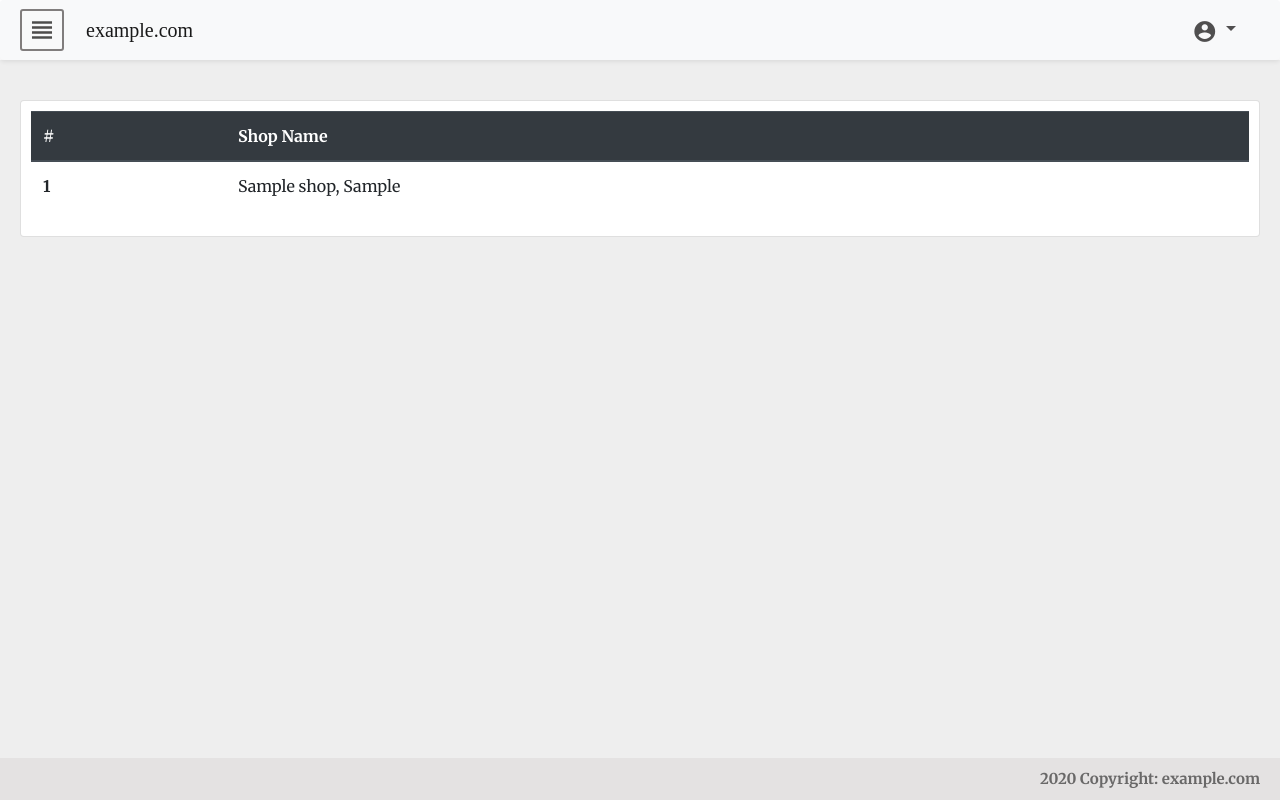
After one commit to github-ravish/point-of-sale, a Django app: page /order/home/ in a window 1280 px wide. The commit adds this page. Run offline with Django 3.2, Linux system fonts and the light colour scheme; a user stored in the database is signed in; tables that the repository leaves empty hold one stand-in row (values such as "Sample post"); parts of the project's set-up code (start-up, migrations or seed data) failed here and were passed over; some libraries are stand-ins or nearby versions.

Commit message:
added order home

```diff
--- /dev/null
+++ b/app/order/templates/order/home.html
@@ -0,0 +1,33 @@
+{% extends 'app_base.html' %}
+{% load static %}
+
+{% block style %}
+<link rel="stylesheet" href="{% static 'shop/css/list.css' %}">
+{% endblock style %}
+
+{% block content %}
+<div class="content" id="container-fluid">
+	<div class="card app__shop-list">
+		<table class="table table-hover">
+			<thead class="thead-dark">
+				<tr>
+					<th scope="col">#</th>
+					<th scope="col">Shop Name</th>
+				</tr>
+			</thead>
+			<tbody>
+				{% for shop in shop_list %}
+				<tr class="app__shop-list-row" data-url="{% url 'order:list' shop_slug=shop.slug %}">
+					<th scope="row">{{ forloop.counter }}</th>
+					<td>{{ shop.name }}, {{ shop.area }}</td>
+				</tr>
+				{% endfor %}
+			</tbody>
+		</table>
+	</div>
+</div>
+{% endblock content %}
+
+{% block script %}
+<script src="{% static 'shop/scripts/list.js' %}"></script>
+{% endblock script %}
--- a/app/order/urls.py
+++ b/app/order/urls.py
@@ -4,11 +4,15 @@ from .views import (
     OrderCreateView,
     OrderListView
 )
+from shop.views import (
+    ShopListView
+)
 
 
 app_name = 'order'
 
 urlpatterns = [
+    path('home/', ShopListView.as_view(template_name='order/home.html'), name='home'),
     path('create/<slug:shop_slug>/', OrderCreateView.as_view(), name='create'),
     path('list/<slug:shop_slug>/', OrderListView.as_view(), name='list'),
 ]
--- a/app/templates/navbars/app_base_shop_owner_navbar_left.html
+++ b/app/templates/navbars/app_base_shop_owner_navbar_left.html
@@ -19,6 +19,14 @@
 				Inventory
 			</a>
 		</li>
+		<li class="app__navbar-left-item">
+			<a class="app__navbar-left-link" href="{% url 'order:home' %}">
+				<span class="app__left-nav-button-icon material-icons material-icons-outlined">
+					shopping_cart
+				</span>
+				Orders
+			</a>
+		</li>
 	</ul>
 </div>
 {% endblock navbar-left %}
```
